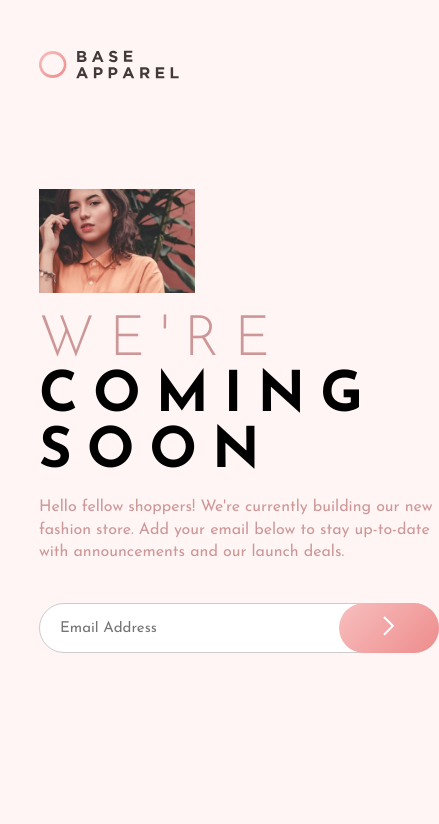
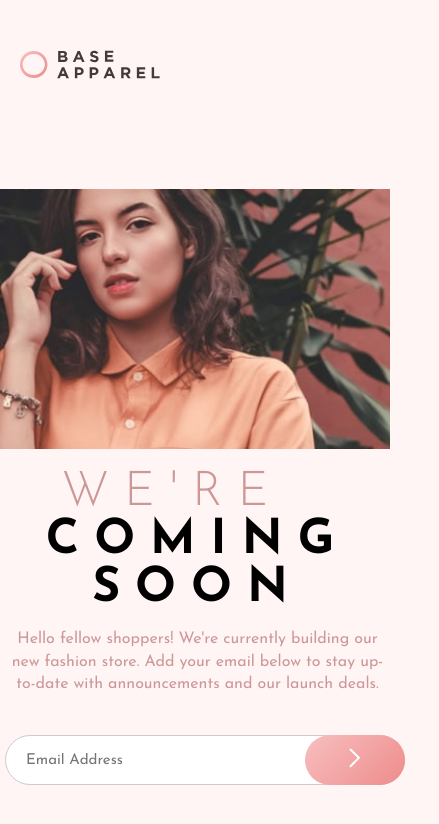
Before and after one commit to hhenske/base-apparel-coming-soon, a plain HTML site: page index.html in a window 390 px wide. Shown: the whole page, 439 px wide, since content can reach past the window. Drawn offline with Linux system fonts and the light colour scheme.

Commit message:
responsiveness in, need to refine and add acces.

```diff
--- a/styles.css
+++ b/styles.css
@@ -49,6 +49,7 @@ Weights: 300, 400, 600 */
   }
 
   .right-column {
+    background-color:gray;
      width: 60%;
     margin-left: 20px;
     height: 100%;
@@ -140,6 +141,7 @@ Weights: 300, 400, 600 */
     .left-column {
         width: 25%;
         margin-left: 3%;
+        gap: 0;
     }
     .right-column {
         width: 75%;
@@ -169,7 +171,7 @@ Weights: 300, 400, 600 */
         display: none;
     }
     .left-column {
-        width: 100%;
+        width:
     }
   }
 
@@ -177,6 +179,29 @@ Weights: 300, 400, 600 */
     .right-column {
         display: none;
     }
+    .left-column {
+        width: 100%;
+    }
+    .left-text {
+        text-align: center;
+    }
 
 
   }
+
+  @media screen and (max-width: 515px) {
+    .left-column {
+        margin: 0;
+    }
+    .left-text {
+        width: 100%;
+        padding-left: 5px;
+        padding-left: 5px;
+    }
+    .logo {
+        margin-left: 20px;
+    }
+    h1 {
+        font-size: 48px;
+    }
+  }
```
